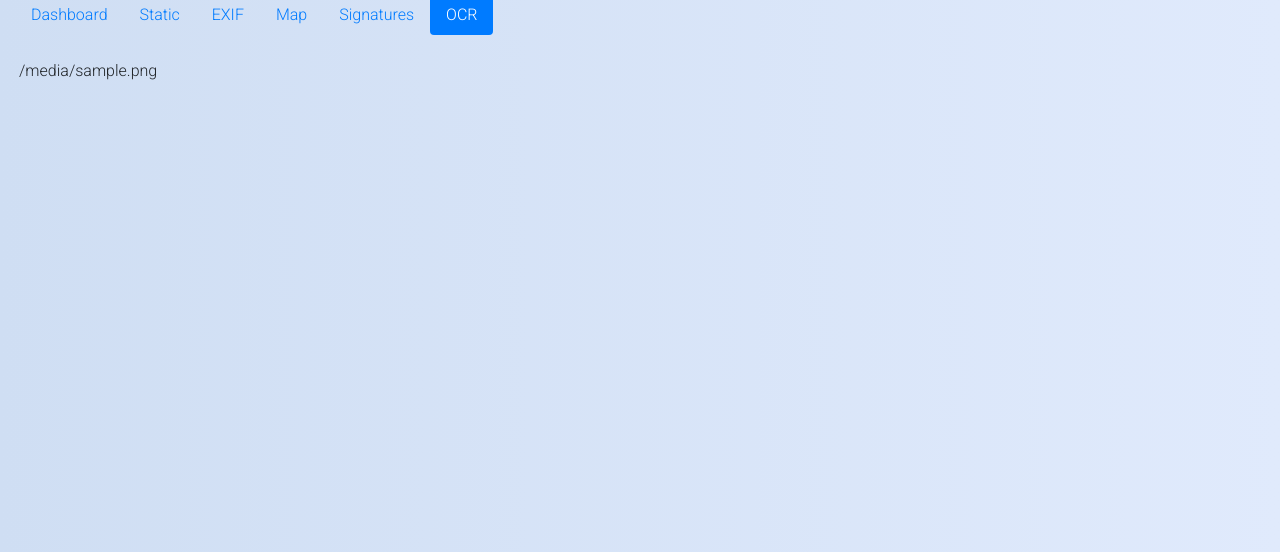
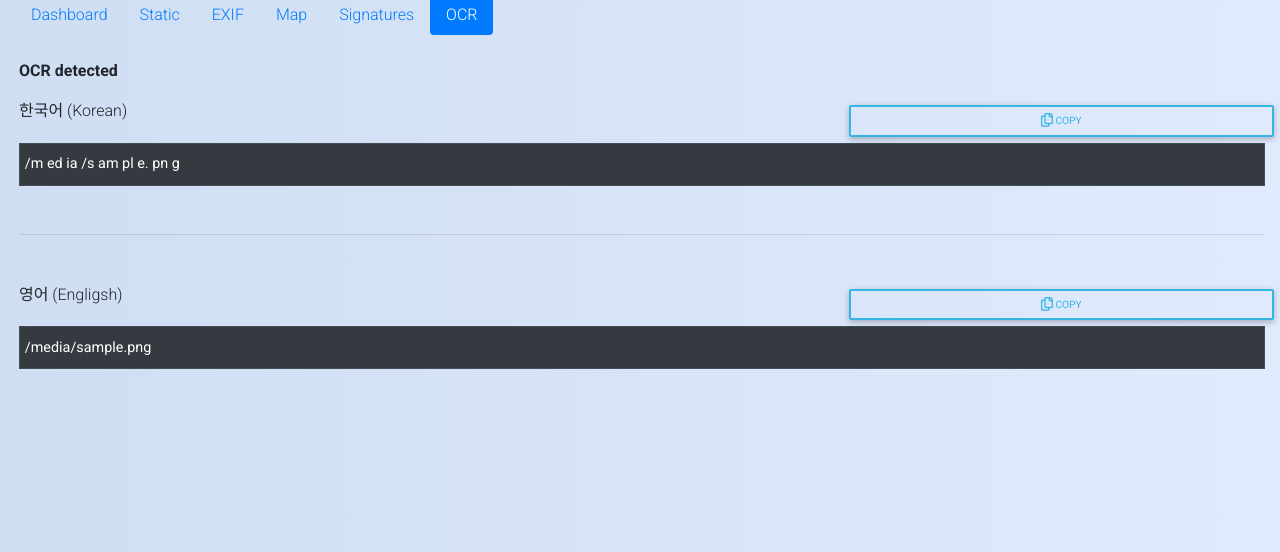
Before and after one commit to neltia/Flask-ImgForensics-app, a Flask app: template templates/result.html in a window 1280 px wide, after a click on "OCR". Shown: the part 248-800 px from the top of the page. Run offline with Flask 2, Linux system fonts and the light colour scheme; the template is opened without the code that fills it: most values are stand-ins (such as "Sample title", 1, 10 or a date in 2020); form fields are guessed from the names that the template uses; lists and menus that the app fills with data are empty; some libraries are stand-ins or nearby versions.

Commit message:
OCR 페이지 틀

```diff
--- /dev/null
+++ b/templates/ocr_data.html
@@ -0,0 +1,30 @@
+<p class="font-weight-bold">OCR detected</p>
+<div class="row justify-content-between">
+    <div class="col-4">
+        한국어 (Korean)
+    </div>
+    <button type="button" class="btn btn-sm btn-outline-info col-4">
+        <i class="far fa-copy fa-lg"></i> Copy
+    </button>
+</div>
+<table class="table table-sm table-dark table-bordered table-hover">
+    <tr>
+        <th id="header">{{ img_data['img_strings_kor'] }}</th>
+    </tr>
+</table>
+
+<hr class="mt-5 mb-5" />
+
+<div class="row justify-content-between">
+    <div class="col-4">
+        영어 (Engligsh)
+    </div>
+    <button type="button" class="btn btn-sm btn-outline-info col-4">
+        <i class="far fa-copy fa-lg"></i> Copy
+    </button>
+</div>
+<table class="table table-sm table-dark table-bordered table-hover">
+    <tr>
+        <th id="header">{{ img_data['img_strings_en'] }}</th>
+    </tr>
+</table>
--- a/templates/result.html
+++ b/templates/result.html
@@ -60,7 +60,7 @@
             </div>
         </div>
         <div class="tab-pane fade" id="pills-ocr" role="tabpanel" aria-labelledby="pills--tab">
-            {{ img_data["img_strings"] }}
+            {% include "ocr_data.html" %}
         </div>
         <div class="tab-pane fade" id="pills-signature" role="tabpanel" aria-labelledby="pills-signature-tab">
             {% include "signature_data.html" %}
```
Also changed, not shown: views/process.py (+4 -3 lines).
